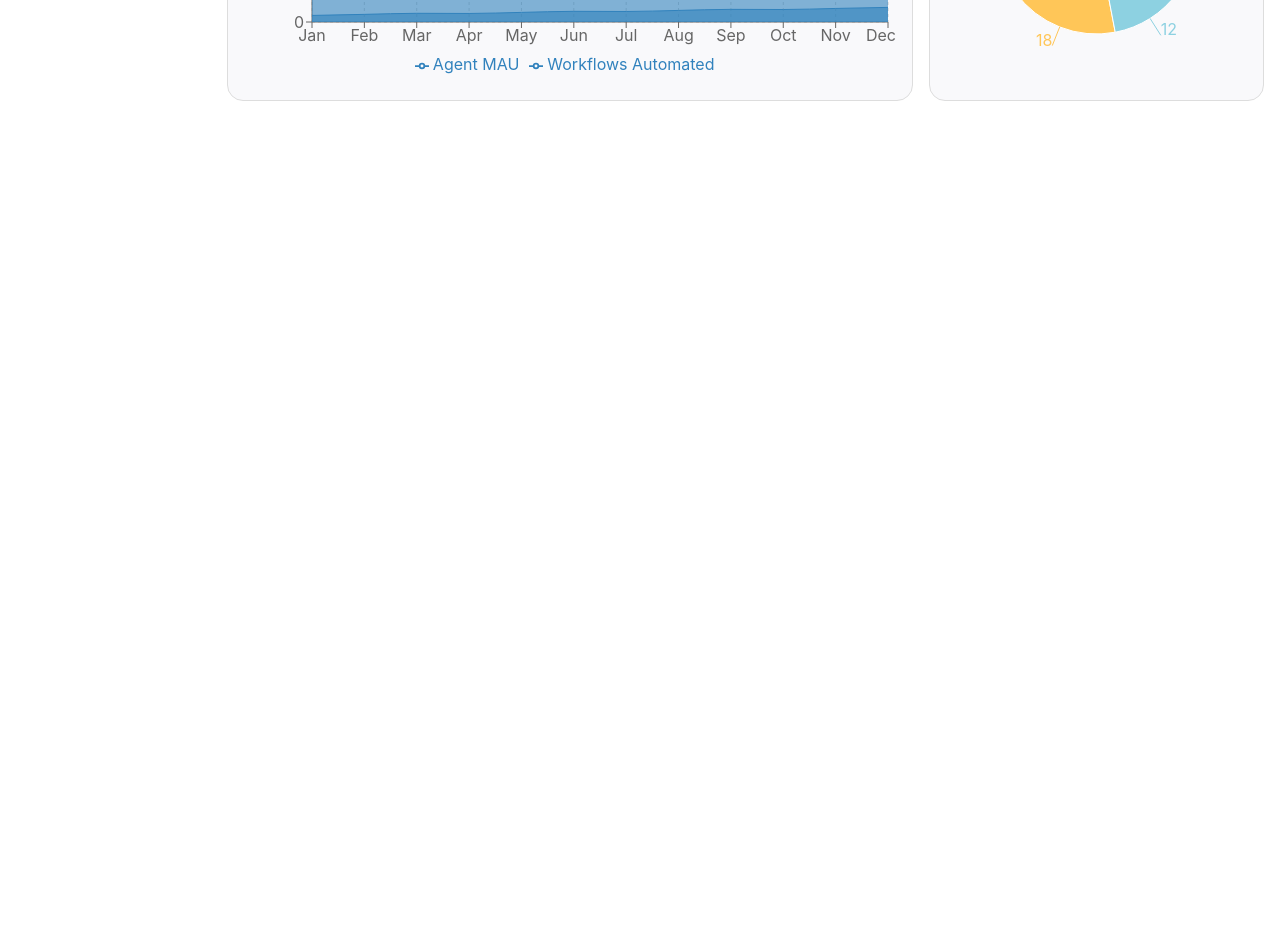
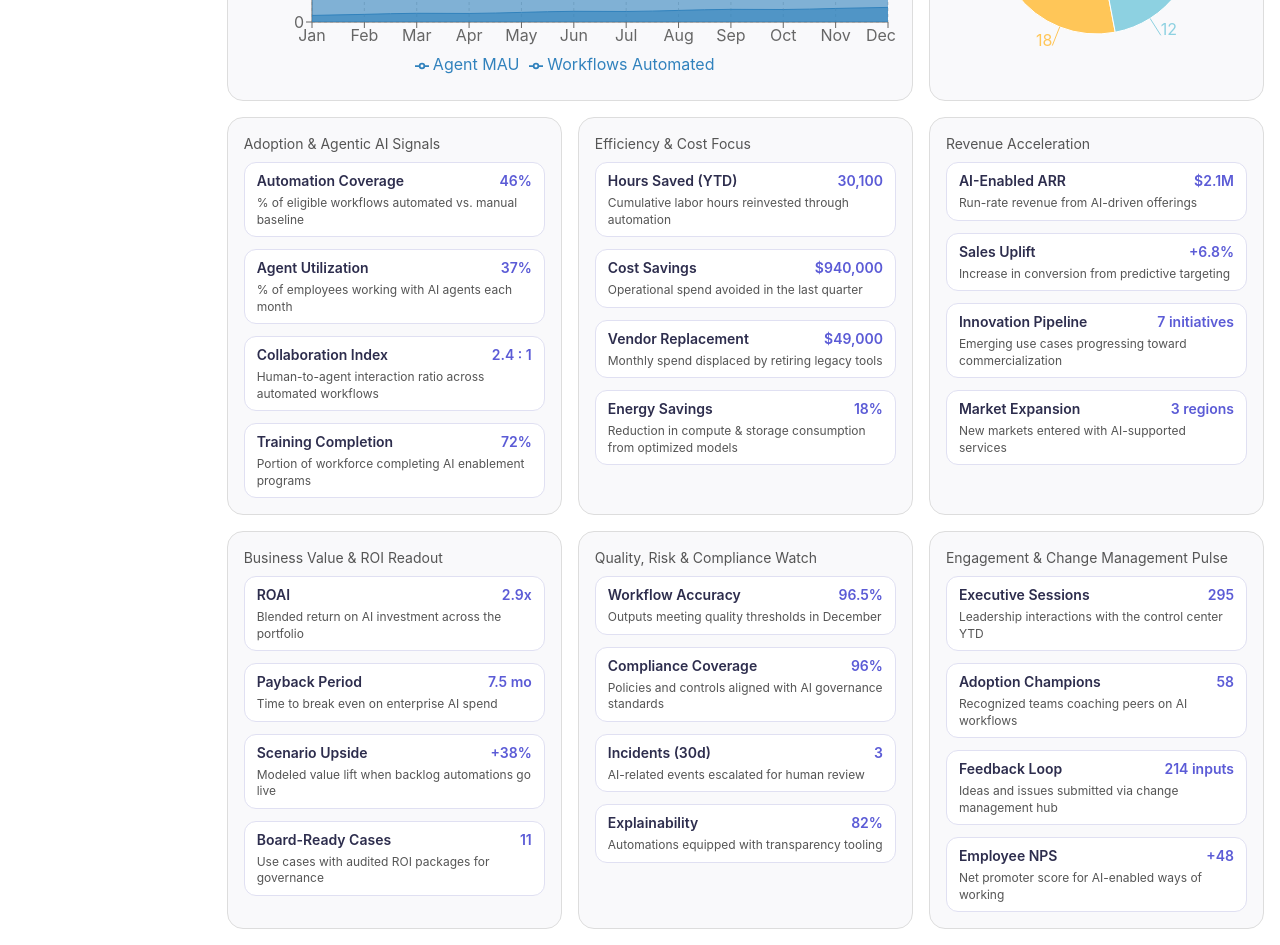
Before and after one commit to nirnir/GAIBCC, a React (Vite) app: page / in a window 1280 px wide. Shown: the part 460-1405 px from the top of the page. Before the commit the page ends 800 px from the top, so only its background shows below. Built offline with nearby package versions, Linux system fonts and the light colour scheme.

Commit message:
Enhance overview with executive highlight reports

```diff
--- a/src/App.tsx
+++ b/src/App.tsx
@@ -99,6 +99,139 @@ const incidents = [
 const fmt = new Intl.NumberFormat("en-US");
 const money = (n: number) =>
   new Intl.NumberFormat("en-US", { style: "currency", currency: "USD", maximumFractionDigits: 0 }).format(n);
+
+const adoptionHighlights = [
+  {
+    label: "Automation Coverage",
+    value: "46%",
+    description: "% of eligible workflows automated vs. manual baseline",
+  },
+  {
+    label: "Agent Utilization",
+    value: "37%",
+    description: "% of employees working with AI agents each month",
+  },
+  {
+    label: "Collaboration Index",
+    value: "2.4 : 1",
+    description: "Human-to-agent interaction ratio across automated workflows",
+  },
+  {
+    label: "Training Completion",
+    value: "72%",
+    description: "Portion of workforce completing AI enablement programs",
+  },
+];
+const efficiencyHighlights = [
+  {
+    label: "Hours Saved (YTD)",
+    value: fmt.format(30100),
+    description: "Cumulative labor hours reinvested through automation",
+  },
+  {
+    label: "Cost Savings",
+    value: money(940000),
+    description: "Operational spend avoided in the last quarter",
+  },
+  {
+    label: "Vendor Replacement",
+    value: money(49000),
+    description: "Monthly spend displaced by retiring legacy tools",
+  },
+  {
+    label: "Energy Savings",
+    value: "18%",
+    description: "Reduction in compute & storage consumption from optimized models",
+  },
+];
+const revenueHighlights = [
+  {
+    label: "AI-Enabled ARR",
+    value: "$2.1M",
+    description: "Run-rate revenue from AI-driven offerings",
+  },
+  {
+    label: "Sales Uplift",
+    value: "+6.8%",
+    description: "Increase in conversion from predictive targeting",
+  },
+  {
+    label: "Innovation Pipeline",
+    value: "7 initiatives",
+    description: "Emerging use cases progressing toward commercialization",
+  },
+  {
+    label: "Market Expansion",
+    value: "3 regions",
+    description: "New markets entered with AI-supported services",
+  },
+];
+const roiHighlights = [
+  {
+    label: "ROAI",
+    value: "2.9x",
+    description: "Blended return on AI investment across the portfolio",
+  },
+  {
+    label: "Payback Period",
+    value: "7.5 mo",
+    description: "Time to break even on enterprise AI spend",
+  },
+  {
+    label: "Scenario Upside",
+    value: "+38%",
+    description: "Modeled value lift when backlog automations go live",
+  },
+  {
+    label: "Board-Ready Cases",
+    value: "11",
+    description: "Use cases with audited ROI packages for governance",
+  },
+];
+const riskHighlights = [
+  {
+    label: "Workflow Accuracy",
+    value: "96.5%",
+    description: "Outputs meeting quality thresholds in December",
+  },
+  {
+    label: "Compliance Coverage",
+    value: "96%",
+    description: "Policies and controls aligned with AI governance standards",
+  },
+  {
+    label: "Incidents (30d)",
+    value: "3",
+    description: "AI-related events escalated for human review",
+  },
+  {
+    label: "Explainability",
+    value: "82%",
+    description: "Automations equipped with transparency tooling",
+  },
+];
+const engagementHighlights = [
+  {
+    label: "Executive Sessions",
+    value: "295",
+    description: "Leadership interactions with the control center YTD",
+  },
+  {
+    label: "Adoption Champions",
+    value: "58",
+    description: "Recognized teams coaching peers on AI workflows",
+  },
+  {
+    label: "Feedback Loop",
+    value: "214 inputs",
+    description: "Ideas and issues submitted via change management hub",
+  },
+  {
+    label: "Employee NPS",
+    value: "+48",
+    description: "Net promoter score for AI-enabled ways of working",
+  },
+];
 
 function usePageTitle() {
   const { pathname } = useLocation();
@@ -230,6 +363,27 @@ function HomePage() {
               </PieChart>
             </ResponsiveContainer>
           </div>
+        </Card>
+      </div>
+
+      <div className="grid lg:grid-cols-2 xl:grid-cols-3 gap-4">
+        <Card title="Adoption & Agentic AI Signals">
+          <Highlights items={adoptionHighlights} />
+        </Card>
+        <Card title="Efficiency & Cost Focus">
+          <Highlights items={efficiencyHighlights} />
+        </Card>
+        <Card title="Revenue Acceleration">
+          <Highlights items={revenueHighlights} />
+        </Card>
+        <Card title="Business Value & ROI Readout">
+          <Highlights items={roiHighlights} />
+        </Card>
+        <Card title="Quality, Risk & Compliance Watch">
+          <Highlights items={riskHighlights} />
+        </Card>
+        <Card title="Engagement & Change Management Pulse">
+          <Highlights items={engagementHighlights} />
         </Card>
       </div>
     </div>
@@ -697,6 +851,26 @@ function Heatmap({ labels, months }: { labels: string[]; months: string[] }) {
   );
 }
 
+function Highlights({
+  items,
+}: {
+  items: { label: string; value: string; description: string }[];
+}) {
+  return (
+    <ul className="space-y-3">
+      {items.map((item) => (
+        <li key={item.label} className="border border-[#e0e0f2] rounded-xl bg-white px-3 py-2">
+          <div className="flex items-baseline justify-between text-sm">
+            <span className="font-semibold text-[#2d2d4d]">{item.label}</span>
+            <span className="text-[#5b5bd6] font-semibold">{item.value}</span>
+          </div>
+          <div className="text-xs text-[#555] mt-1 leading-snug">{item.description}</div>
+        </li>
+      ))}
+    </ul>
+  );
+}
+
 export default function App() {
   return (
     <BrowserRouter>
```
